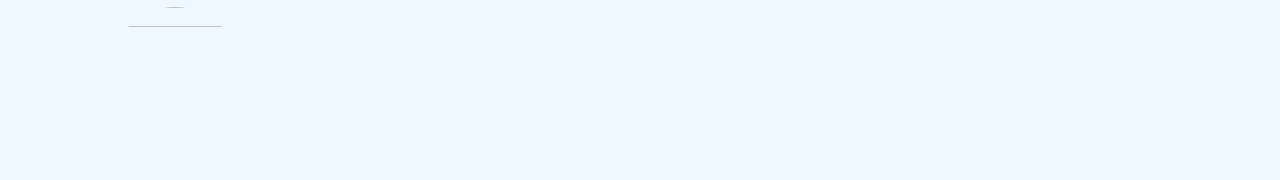
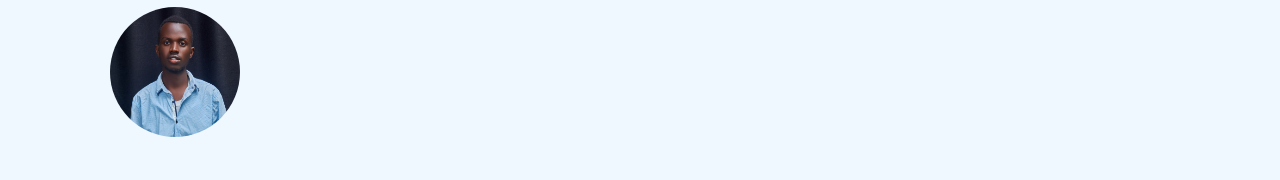
Before and after one commit to Pro-fessor1/webshop, a plain HTML site: page index.html in a window 1280 px wide. Shown: the top 180 px of the page. Drawn offline with Linux system fonts and the light colour scheme.

Commit message:
Update and rename index .html to index.html
An image was updated

```diff
--- a/index .html
+++ b/index.html
@@ -360,7 +360,7 @@
 <body>
     <div id="container">
         <div class="img-cont">
-            <img src="/storage/emulated/0/Bossa/Sezi (1).jpg" id='img'>
+            <img src="Sezi (1) - Copy.jpg" id='img'>
             <div id="about">
             <h3 id="myname">TURYAHABWE SEEZI</h3>
             <p id="title">Web designer</p>
```
